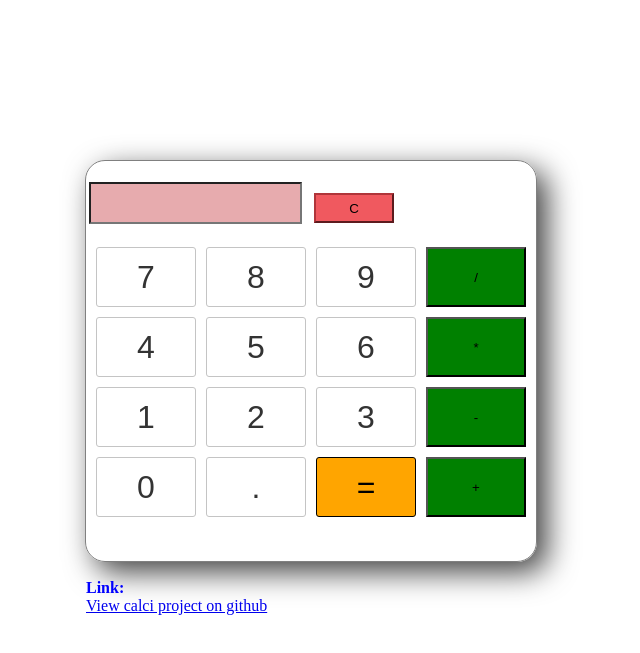
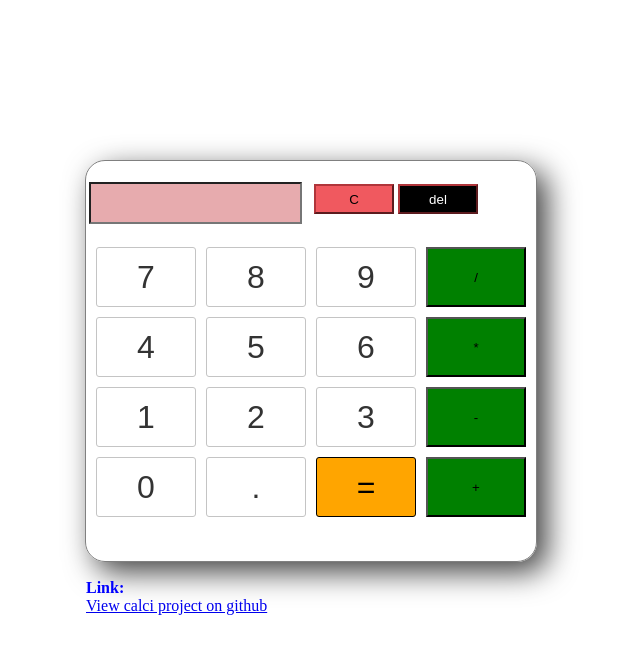
Before and after one commit to akramjavith/calculator, a plain HTML site: page index.html in a window 1280 px wide. Shown: the part 79-732 px from the top of the page, without its empty margins (329-969 px from the left). Drawn offline with Linux system fonts and the light colour scheme.

Commit message:
added del button

```diff
--- a/calci.js
+++ b/calci.js
@@ -25,3 +25,8 @@
     document.getElementById('result').value = ''
 
   }
+  function deleteScreen(){
+
+    document.getElementById('result').value = ''
+
+  }
--- a/index.html
+++ b/index.html
@@ -33,6 +33,7 @@
             <td>
 
                 <input type='button' value = 'C' onclick="clearScreen()" class="clear"/>
+                <input type='button' value = 'del' onclick="deleteScreen()" class="del"/><br><br>
 
             </td>
 
--- a/style.css
+++ b/style.css
@@ -97,6 +97,22 @@ boady{
     background-color: #b0f173;
 
 }
+.del{
+    background-color: black;
+
+    border-color: #b0353a;
+
+    color: white;
+
+    width: 80px;
+
+    height: 30px;
+
+}
+.del:hover {
+
+    background-color: yellowgreen;
+}
 
 .equal-sign {
 
```
